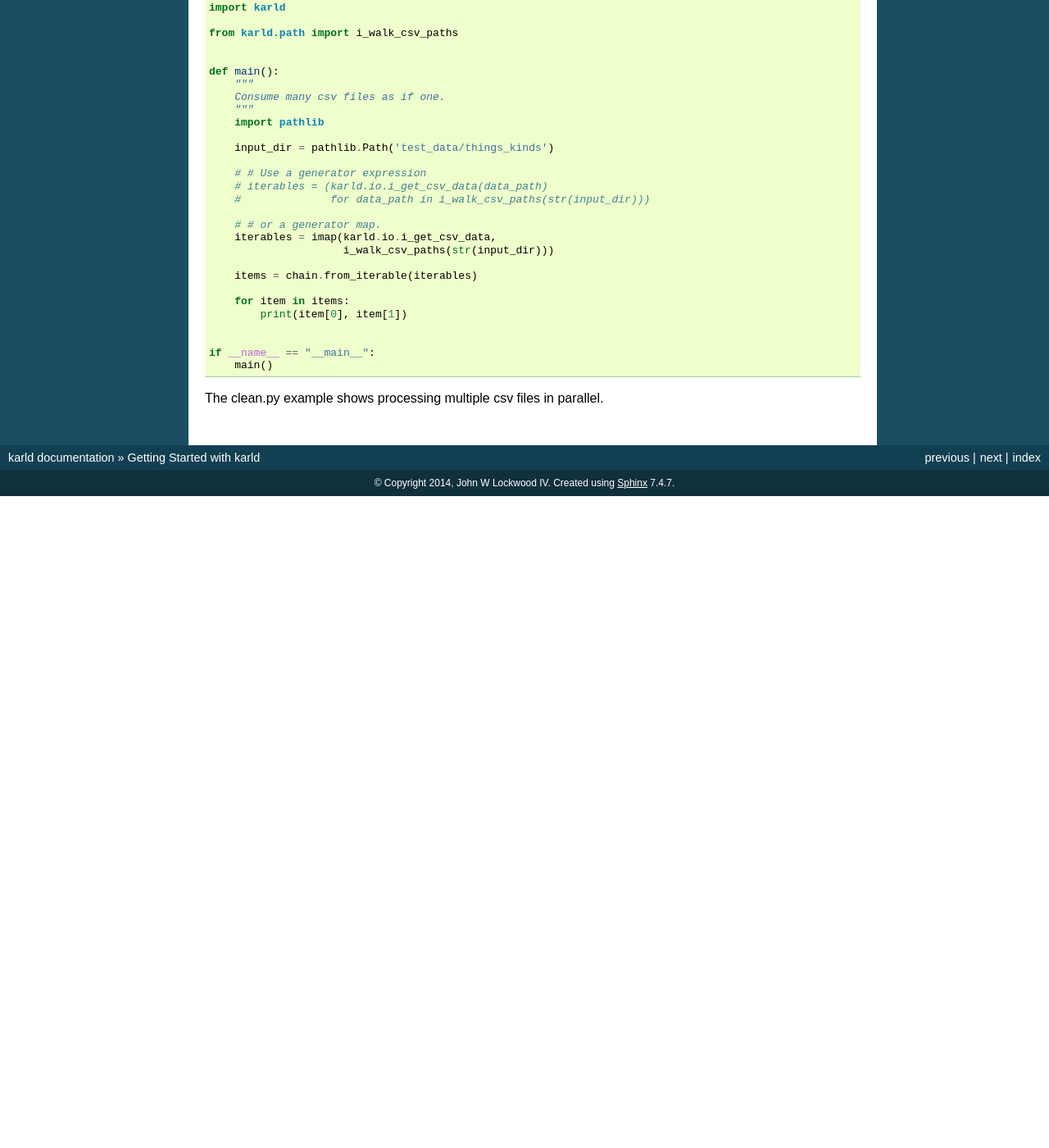
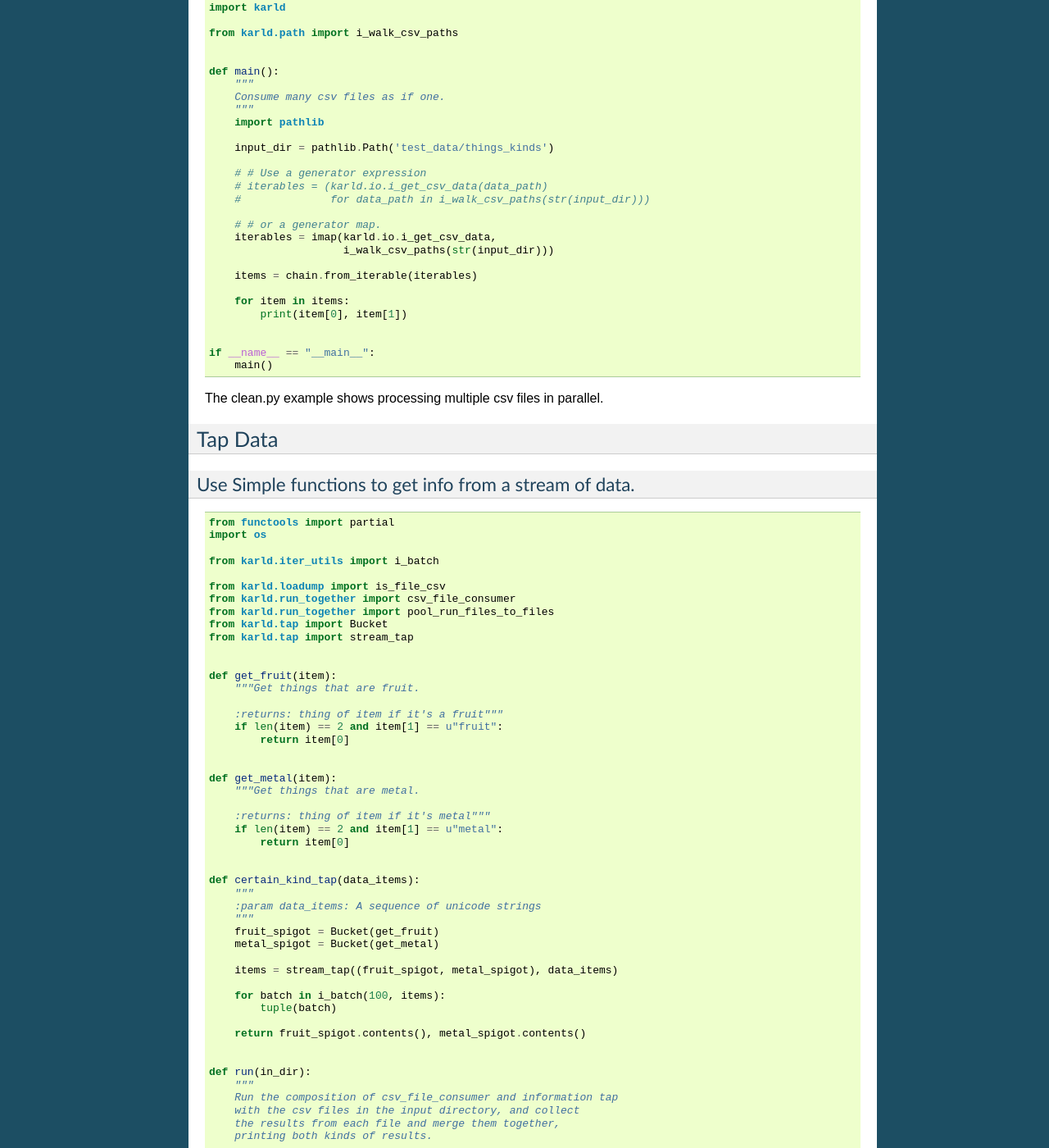
Before and after one commit to johnwlockwood/karl_data, a Sphinx documentation site: the page built from docs/getting-started.rst, in a window 1280 px wide and 1400 px high, scrolled down 3277 px. Shown: the whole window at 82% size. Built offline with Sphinx 7.4.7, drawn with Linux system fonts in a browser that asks for light colours; formulas are drawn with MathJax 3; the version number could not be read and is left out; before the commit the page ends 3882 px from its top, so only the background shows below that; some of the changed text lies outside the part shown.

Commit message:
Add simpler tap example with entry in getting started.

```diff
--- a/docs/getting-started.rst
+++ b/docs/getting-started.rst
@@ -235,3 +235,89 @@ Consume many csv files iteratively as one stream.
             main()
 
 The clean.py example shows processing multiple csv files in parallel.
+
+Tap Data
+++++++++++++++++++++++++++++++
+
+Use Simple functions to get info from a stream of data.
+--------------------------------------------------------
+::
+
+    from functools import partial
+    import os
+
+    from karld.iter_utils import i_batch
+
+    from karld.loadump import is_file_csv
+    from karld.run_together import csv_file_consumer
+    from karld.run_together import pool_run_files_to_files
+    from karld.tap import Bucket
+    from karld.tap import stream_tap
+
+
+    def get_fruit(item):
+        """Get things that are fruit.
+
+        :returns: thing of item if it's a fruit"""
+        if len(item) == 2 and item[1] == u"fruit":
+            return item[0]
+
+
+    def get_metal(item):
+        """Get things that are metal.
+
+        :returns: thing of item if it's metal"""
+        if len(item) == 2 and item[1] == u"metal":
+            return item[0]
+
+
+    def certain_kind_tap(data_items):
+        """
+        :param data_items: A sequence of unicode strings
+        """
+        fruit_spigot = Bucket(get_fruit)
+        metal_spigot = Bucket(get_metal)
+
+        items = stream_tap((fruit_spigot, metal_spigot), data_items)
+
+        for batch in i_batch(100, items):
+            tuple(batch)
+
+        return fruit_spigot.contents(), metal_spigot.contents()
+
+
+    def run(in_dir):
+        """
+        Run the composition of csv_file_consumer and information tap
+        with the csv files in the input directory, and collect
+        the results from each file and merge them together,
+        printing both kinds of results.
+
+        :param in_dir: directory of input csv files.
+        """
+        files_to_files_runner = pool_run_files_to_files
+
+        results = files_to_files_runner(
+            partial(csv_file_consumer, certain_kind_tap),
+            in_dir, filter_func=is_file_csv)
+
+        fruit_results = []
+        metal_results = []
+
+        for fruits, metals in results:
+            for fruit in fruits:
+                fruit_results.append(fruit)
+
+            for metal in metals:
+                metal_results.append(metal)
+
+        print("=== fruits ===")
+        for fruit in fruit_results:
+            print(fruit)
+
+        print("=== metals ===")
+        for metal in metal_results:
+            print(metal)
+
+    if __name__ == "__main__":
+        run(os.path.join("test_data", "things_kinds"))
```
Also changed, not shown: 2 other files.
